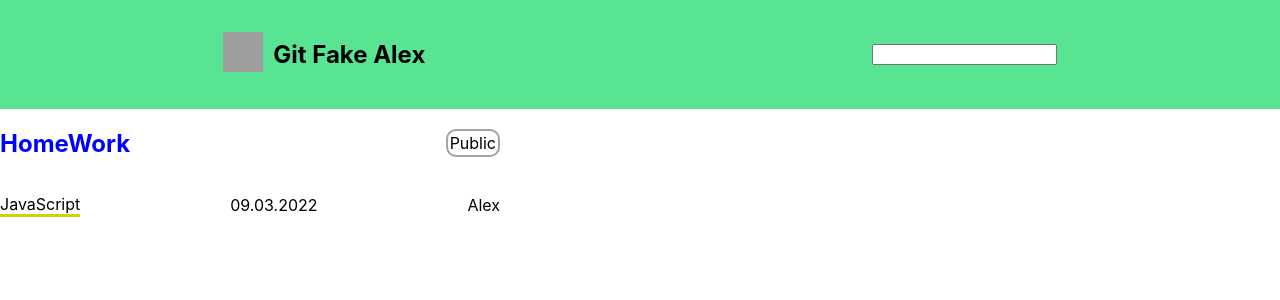
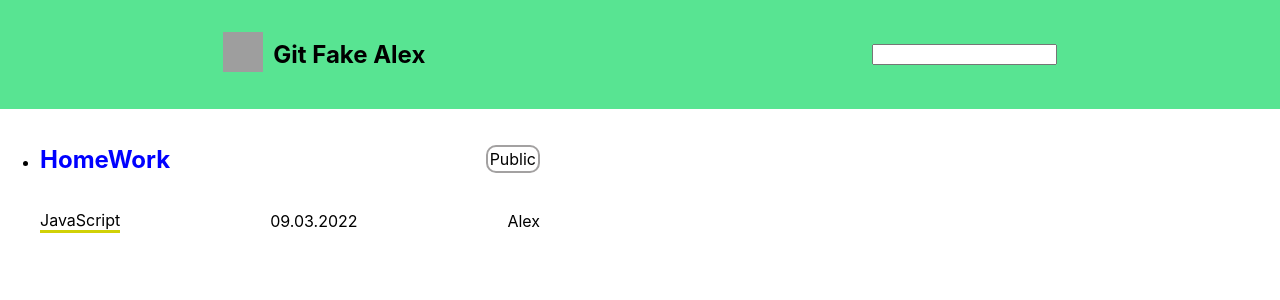
Before and after one commit to KyzAlexander/DiplomReact, a React (Create React App) app: page / in a window 1280 px wide. Shown: the top 300 px of the page. Built offline with nearby package versions, Linux system fonts and the light colour scheme; grey boxes are pictures that could not be loaded.

Commit message:
correction of remarks

```diff
--- a/src/assets/styles/cardRepository.css
+++ b/src/assets/styles/RepositoryCard.css
@@ -1,9 +1,9 @@
-.cardRepository {
+.repositoryCard {
   display: flex;
   flex-direction: column;
   max-width: 500px;
 }
-.cardRepository__title {
+.repositoryCard__title {
   display: flex;
   flex-direction: row;
   justify-content: space-between;
@@ -20,7 +20,7 @@
   border-color: rgb(163, 161, 161);
   border-radius: 10px;
 }
-.cardRepository__subtitle {
+.repositoryCard__subtitle {
   display: flex;
   flex-direction: row;
   justify-content: space-between;
--- a/src/components/cardRepository.js
+++ b/src/components/RepositoryCard.js
@@ -1,6 +1,7 @@
-import "../assets/styles/cardRepository.css";
+import React from "react";
+import "../assets/styles/RepositoryCard.css";
 
-function CardRepository() {
+function RepositoryCard() {
   const repos = [
     {
       name: "HomeWork",
@@ -12,12 +13,12 @@ function CardRepository() {
   ];
   let res = repos.map((item) => {
     return (
-      <section className='cardRepository'>
-        <div className='cardRepository__title'>
+      <section className='repositoryCard'>
+        <div className='repositoryCard__title'>
           <h2 className='title__name'>{item.name}</h2>
           <p className='title__access'>{item.access}</p>
         </div>
-        <div className='cardRepository__subtitle'>
+        <div className='repositoryCard__subtitle'>
           <p className='subtitle__type'>{item.type}</p>
           <p className='subtitle__lastCommitData'>{item.lastCommitData}</p>
           <p className='subtitle__autor'>{item.autor}</p>
@@ -25,7 +26,8 @@ function CardRepository() {
       </section>
     );
   });
-  return <div>{res}</div>;
+  return <li>{res}</li>;
 }
 
-export default CardRepository;
+const MemoizedRepositoryCard = React.memo(RepositoryCard);
+export default MemoizedRepositoryCard;
--- /dev/null
+++ b/src/components/RepositoryList.js
@@ -0,0 +1,11 @@
+import MemoizedRepositoryCard from "./RepositoryCard.js";
+
+function RepositoryList() {
+  return (
+    <ul>
+      <MemoizedRepositoryCard />
+    </ul>
+  );
+}
+
+export default RepositoryList;
--- a/src/components/header.js
+++ b/src/components/header.js
@@ -1,3 +1,4 @@
+import React from "react";
 import "../assets/styles/header.css";
 import logo from "../assets/images/logo.png";
 
@@ -22,4 +23,5 @@ function Header() {
   );
 }
 
-export default Header;
+const MemoizedHeader = React.memo(Header);
+export default MemoizedHeader;
--- a/src/index.js
+++ b/src/index.js
@@ -3,13 +3,13 @@ import ReactDOM from "react-dom";
 import "./index.css";
 
 import reportWebVitals from "./reportWebVitals";
-import Header from "./components/header.js";
-import CardRepository from "./components/cardRepository.js";
+import MemoizedHeader from "./components/header.js";
+import RepositoryList from "./components/RepositoryList.js";
 
 ReactDOM.render(
   <React.StrictMode>
-    <Header />
-    <CardRepository />
+    <MemoizedHeader />
+    <RepositoryList />
   </React.StrictMode>,
   document.getElementById("root")
 );
```
